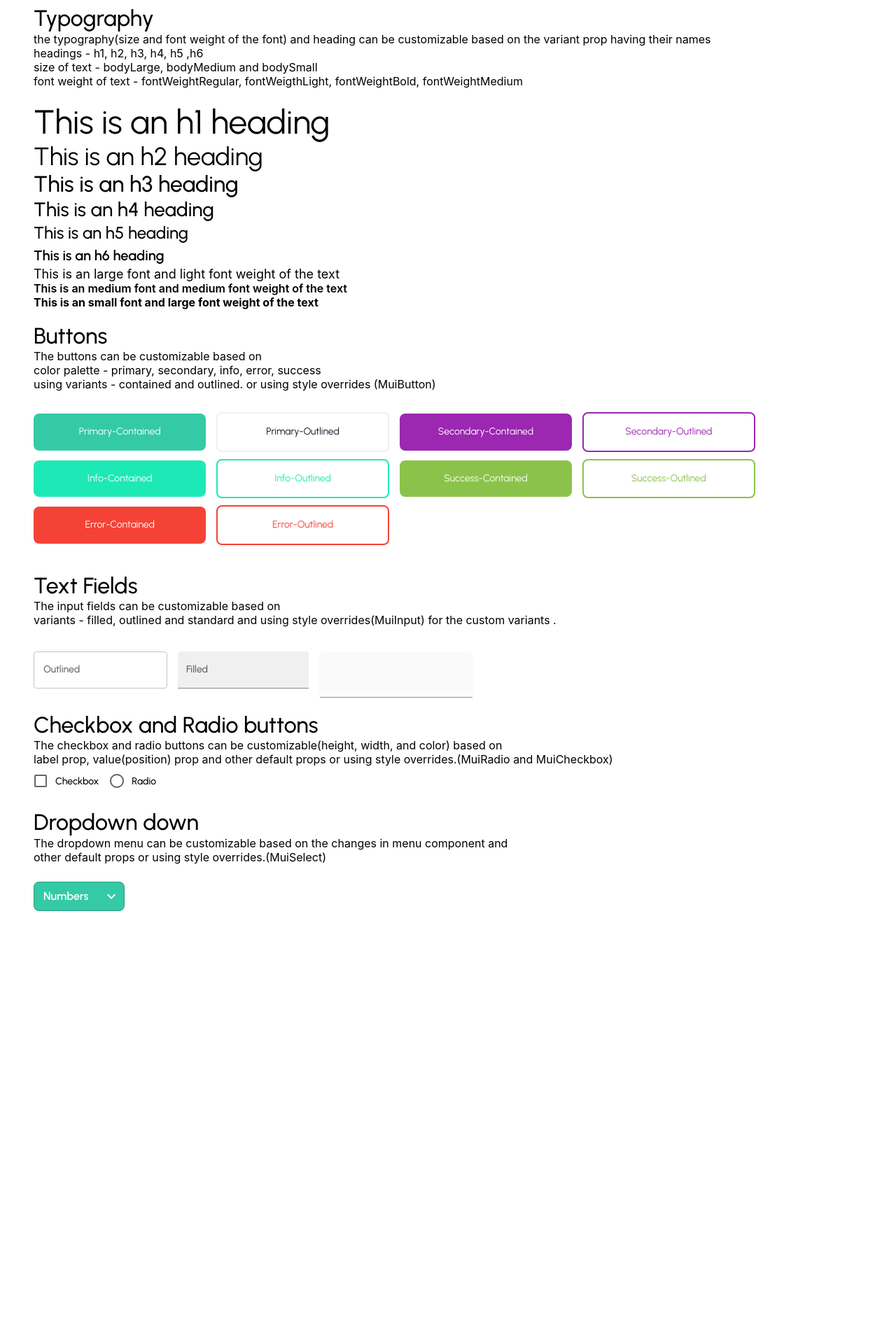
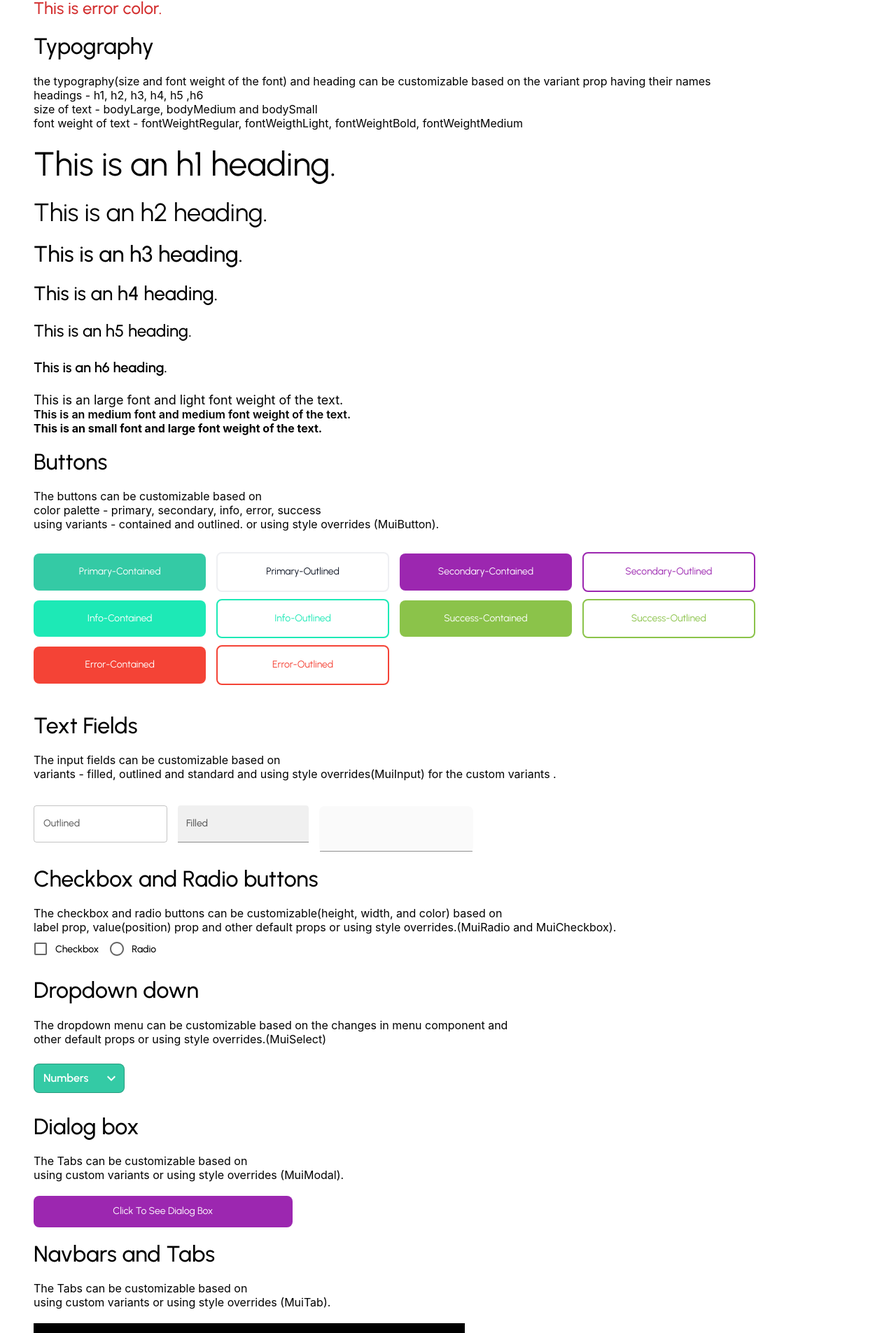
Before and after one commit to dikshashukla455/mui-customization, a React (Create React App) app: page /overview in a window 1280 px wide. Shown: the part 377-2282 px from the top of the page at 70% size. Before the commit the page ends 1686 px from the top, so only its background shows below. Built offline with nearby package versions, Linux system fonts and the light colour scheme.

Commit message:
Added tabs and dialog box components

```diff
--- a/src/Overview.js
+++ b/src/Overview.js
@@ -9,10 +9,27 @@ import {
 	FormControlLabel,
 	MenuItem,
 	Select,
+	Tab,
+	Tabs,
 } from "@mui/material";
+import Input from "@mui/material/Input";
+import Dialog from "@mui/material/Dialog";
+import DialogContent from "@mui/material/DialogContent";
+import DialogContentText from "@mui/material/DialogContentText";
+import DialogTitle from "@mui/material/DialogTitle";
+import CloseImg from "./images/cross.svg";
 import ExpandMoreIcon from "@mui/icons-material/ExpandMore";
+import LogoImg from "./images/Logo.jpg";
+
+const ariaLabel = { "aria-label": "description" };
+
 function Overview() {
+	const [value, setValue] = React.useState();
 	const [language, setLanguage] = React.useState("");
+	// adding the functionality of open and close popup modal
+	const [open, setOpen] = React.useState(false);
+	const handleOpen = () => setOpen(true);
+	const handleClose = () => setOpen(false);
 	const handleChange = (event) => {
 		setLanguage(event.target.value);
 	};
@@ -21,31 +38,36 @@ function Overview() {
 			<Typography variant="h1">Overview</Typography>
 			<br />
 			<br />
-			<Typography variant="h3">Colors</Typography>
+			{/* ===========================COLORS============================= */}
+			<Typography variant="h3" mb={2}>
+				Colors
+			</Typography>
 			<Typography variant="bodyMedium">
 				The color(text color and background color) can be customizable based on
 				color palette <br /> primary, secondary, info, error, success or using
 				custom variant props.{" "}
 			</Typography>
-			<br />
-
+			<br /> <br />
 			<Typography variant="h5" color="primary">
-				This is primary color
+				This is primary color.
 			</Typography>
 			<Typography variant="h5" color="interfaceThree.main">
-				This is a custom color
+				This is a custom color.
 			</Typography>
 			<Typography variant="h5" color="secondary">
-				This is secondary color
+				This is secondary color.
 			</Typography>
 			<Typography variant="h5" color="info">
-				This is info color
+				This is info color.
 			</Typography>
 			<Typography variant="h5" color="error">
-				This is error color
+				This is error color.
 			</Typography>
 			<br />
-			<Typography variant="h3">Typography</Typography>
+			{/* ===========================TYPOGRAPHY============================= */}
+			<Typography variant="h3" mb={2}>
+				Typography
+			</Typography>
 			<Typography variant="bodyMedium">
 				the typography(size and font weight of the font) and heading can be
 				customizable based on the variant prop having their names <br />
@@ -57,31 +79,46 @@ function Overview() {
 			</Typography>
 			<br />
 			<br />
-			<Typography variant="h1">This is an h1 heading</Typography>
-			<Typography variant="h2">This is an h2 heading</Typography>
-			<Typography variant="h3">This is an h3 heading</Typography>
-			<Typography variant="h4">This is an h4 heading</Typography>
-			<Typography variant="h5">This is an h5 heading</Typography>
-			<Typography variant="h6">This is an h6 heading</Typography>
-			<Typography variant="bodyLarge" fontWeight="fontWeightLight">
-				This is an large font and light font weight of the text
+			<Typography variant="h1" mb={2}>
+				This is an h1 heading.
+			</Typography>
+			<Typography variant="h2" mb={2}>
+				This is an h2 heading.
+			</Typography>
+			<Typography variant="h3" mb={2}>
+				This is an h3 heading.
+			</Typography>
+			<Typography variant="h4" mb={2}>
+				This is an h4 heading.
+			</Typography>
+			<Typography variant="h5" mb={2}>
+				This is an h5 heading.
+			</Typography>
+			<Typography variant="h6" mb={2}>
+				This is an h6 heading.
+			</Typography>
+			<Typography variant="bodyLarge" mb={2} fontWeight="fontWeightLight">
+				This is an large font and light font weight of the text.
 			</Typography>
 			<br />
-			<Typography variant="bodyMedium" fontWeight="fontWeightMedium">
-				This is an medium font and medium font weight of the text
+			<Typography variant="bodyMedium" mb={2} fontWeight="fontWeightMedium">
+				This is an medium font and medium font weight of the text.
 			</Typography>
 			<br />
 			<Typography variant="bodySmall" fontWeight="fontWeightBold">
-				This is an small font and large font weight of the text
+				This is an small font and large font weight of the text.
 			</Typography>
 			<br />
 			<br />
-			<Typography variant="h3">Buttons</Typography>
+			{/* ===========================BUTTONS============================= */}
+			<Typography variant="h3" mb={2}>
+				Buttons
+			</Typography>
 			<Typography variant="bodyMedium">
 				The buttons can be customizable based on <br />
 				color palette - primary, secondary, info, error, success <br />
 				using variants - contained and outlined. or using style overrides
-				(MuiButton)
+				(MuiButton).
 				<br />
 				<br />
 				<Button
@@ -158,7 +195,10 @@ function Overview() {
 			<br />
 			<br />
 			<br />
-			<Typography variant="h3">Text Fields</Typography>
+			{/* ===========================TEXT FIELDS============================= */}
+			<Typography variant="h3" mb={2}>
+				Text Fields
+			</Typography>
 			<Typography variant="bodyMedium">
 				The input fields can be customizable based on
 				<br /> variants - filled, outlined and standard and using style
@@ -181,12 +221,15 @@ function Overview() {
 			<TextField id="standard-basic" label="Standard" variant="standard" />
 			<br />
 			<br />
-			<Typography variant="h3">Checkbox and Radio buttons</Typography>
+			{/* ===========================CHECKBOX AND RADIO============================= */}
+			<Typography variant="h3" mb={2}>
+				Checkbox and Radio buttons
+			</Typography>
 			<Typography variant="bodyMedium">
 				The checkbox and radio buttons can be customizable(height, width, and
 				color) based on
 				<br /> label prop, value(position) prop and other default props or using
-				style overrides.(MuiRadio and MuiCheckbox)
+				style overrides.(MuiRadio and MuiCheckbox).
 			</Typography>
 			<br />
 			<FormControl>
@@ -197,7 +240,10 @@ function Overview() {
 			</FormControl>
 			<br />
 			<br />
-			<Typography variant="h3">Dropdown down</Typography>
+			{/* ===========================DROPDOWN MENU============================= */}
+			<Typography variant="h3" mb={2}>
+				Dropdown down
+			</Typography>
 			<Typography variant="bodyMedium">
 				The dropdown menu can be customizable based on the changes in menu
 				component and <br /> other default props or using style
@@ -207,7 +253,7 @@ function Overview() {
 			<br />
 			<FormControl>
 				<Select
-					sx={{ "& .MuiSvgIcon-root": { color: "white" }, width:"130px" }}
+					sx={{ "& .MuiSvgIcon-root": { color: "white" }, width: "130px" }}
 					value={language}
 					onChange={handleChange}
 					displayEmpty
@@ -220,6 +266,165 @@ function Overview() {
 					<MenuItem value={30}>Thirty</MenuItem>
 				</Select>
 			</FormControl>
+			{/* ===========================DIALOG BOX============================= */}
+			<Typography variant="h3" mt={3} mb={2}>
+				Dialog box
+			</Typography>
+			<Typography variant="bodyMedium">
+				The Tabs can be customizable based on <br />
+				using custom variants or using style overrides (MuiModal).
+			</Typography>
+			<br />
+			<br />
+			<Button
+				color="secondary"
+				fontWeight="fontWeightBold"
+				variant="contained"
+				onClick={handleOpen}
+				sx={{ width: "30%", padding: "10px 0" }}
+			>
+				Click to see dialog box
+			</Button>
+			{/* ================VERIFICATION MODAL=============== */}
+			<Dialog
+				open={open}
+				onClose={handleClose}
+				aria-labelledby="alert-dialog-title"
+				aria-describedby="alert-dialog-description"
+				variant="dialogBox"
+			>
+				<div className="" style={{ width: "520px" }}>
+					{/* adding the cross image for closing the popup */}
+					<div className="close-img" onClick={handleClose}>
+						<img src={CloseImg} alt="" width="12px" />
+					</div>
+					<img src={LogoImg} width="130px" alt="" class="logo" />
+					{/* verification form */}
+					<DialogTitle id="alert-dialog-title">
+						<Typography variant="h5" fontWeight="fontWeightBold">
+							Enter verification code
+						</Typography>
+					</DialogTitle>
+
+					<DialogContent>
+						<DialogContentText id="alert-dialog-description">
+							<Typography color="interfaceTwo.main" variant="bodyMedium">
+								We have just sent a verification code to tynisha*****@mail.com
+							</Typography>
+						</DialogContentText>
+						{/* verification code input fields */}
+						<Input
+							placeholder=""
+							inputProps={ariaLabel}
+							disableUnderline={true}
+							variant="popInput"
+						/>
+
+						<Input
+							placeholder=""
+							inputProps={ariaLabel}
+							disableUnderline={true}
+							variant="popInput"
+						/>
+
+						<Input
+							placeholder=""
+							inputProps={ariaLabel}
+							disableUnderline={true}
+							variant="popInput"
+						/>
+
+						<Input
+							placeholder=""
+							inputProps={ariaLabel}
+							disableUnderline={true}
+							variant="popInput"
+						/>
+
+						<Input
+							placeholder=""
+							inputProps={ariaLabel}
+							disableUnderline={true}
+							variant="popInput"
+						/>
+
+						<Typography
+							variant="body1"
+							color="primary.main"
+							fontWeight="fontWeightBold"
+							style={{
+								display: "block",
+								marginTop: "32px",
+								marginBottom: "10px",
+							}}
+						>
+							{" "}
+							Send the code again
+						</Typography>
+						<br />
+						{/* verify button */}
+						<Button
+							color="primary"
+							fontWeight="fontWeightBold"
+							variant="contained"
+							fontSize="bodyMedium.fontSize"
+							onClick={handleClose}
+							sx={{ width: "100%", padding: "14px 0", marginBottom: "12px" }}
+						>
+							Verify
+						</Button>
+					</DialogContent>
+				</div>
+			</Dialog>
+			{/* ===========================TABS============================= */}
+			<Typography variant="h3" my={2}>
+				Navbars and Tabs
+			</Typography>
+			<Typography variant="bodyMedium">
+				The Tabs can be customizable based on <br />
+				using custom variants or using style overrides (MuiTab).
+			</Typography>
+			<Tabs
+				sx={{
+					marginLeft: "auto",
+					backgroundColor: "black",
+					textTransform: "Capitalize",
+					fontWeight: "400",
+					width: "50%",
+					marginTop: "20px",
+					marginX: "0",
+				}}
+				indicatorColor="secondary"
+				textColor="primary"
+				value={value}
+				onChange={(e, value) => setValue(value)}
+			>
+				<Tab label="Products" sx={{}} />
+				<Tab
+					label="Features"
+					sx={{
+						textTransform: "Capitalize",
+						fontWeight: "400",
+						fontSize: "18px",
+					}}
+				/>
+				<Tab
+					label="Pricing"
+					sx={{
+						textTransform: "Capitalize",
+						fontWeight: "400",
+						fontSize: "18px",
+					}}
+				/>
+				<Tab
+					label="FAQ"
+					sx={{
+						textTransform: "Capitalize",
+						fontWeight: "400",
+						fontSize: "18px",
+					}}
+				/>
+			</Tabs>
 		</div>
 	);
 }
--- a/src/Theme.js
+++ b/src/Theme.js
@@ -311,13 +311,26 @@ export const CustomTheme = createTheme({
 					fontWeight: "600",
 					color:white,
 					borderRadius:"8px",
-
+					border:"none",
 					"&:hover":{
 						border:"none",
 						outline:"none"
+					},
+					"&:focus":{
+						border:"none",
+						outline:"none"
 					}
+
+
 				}),
 			},
 		},
+		MuiFormControlLabel:{
+			styleOverrides:{
+				root: ({ ownerState }) => ({
+					color:"black",
+			})
+			}
+		}
 	},
 });
```
Lines whose indentation alone changed are shown as unchanged.
